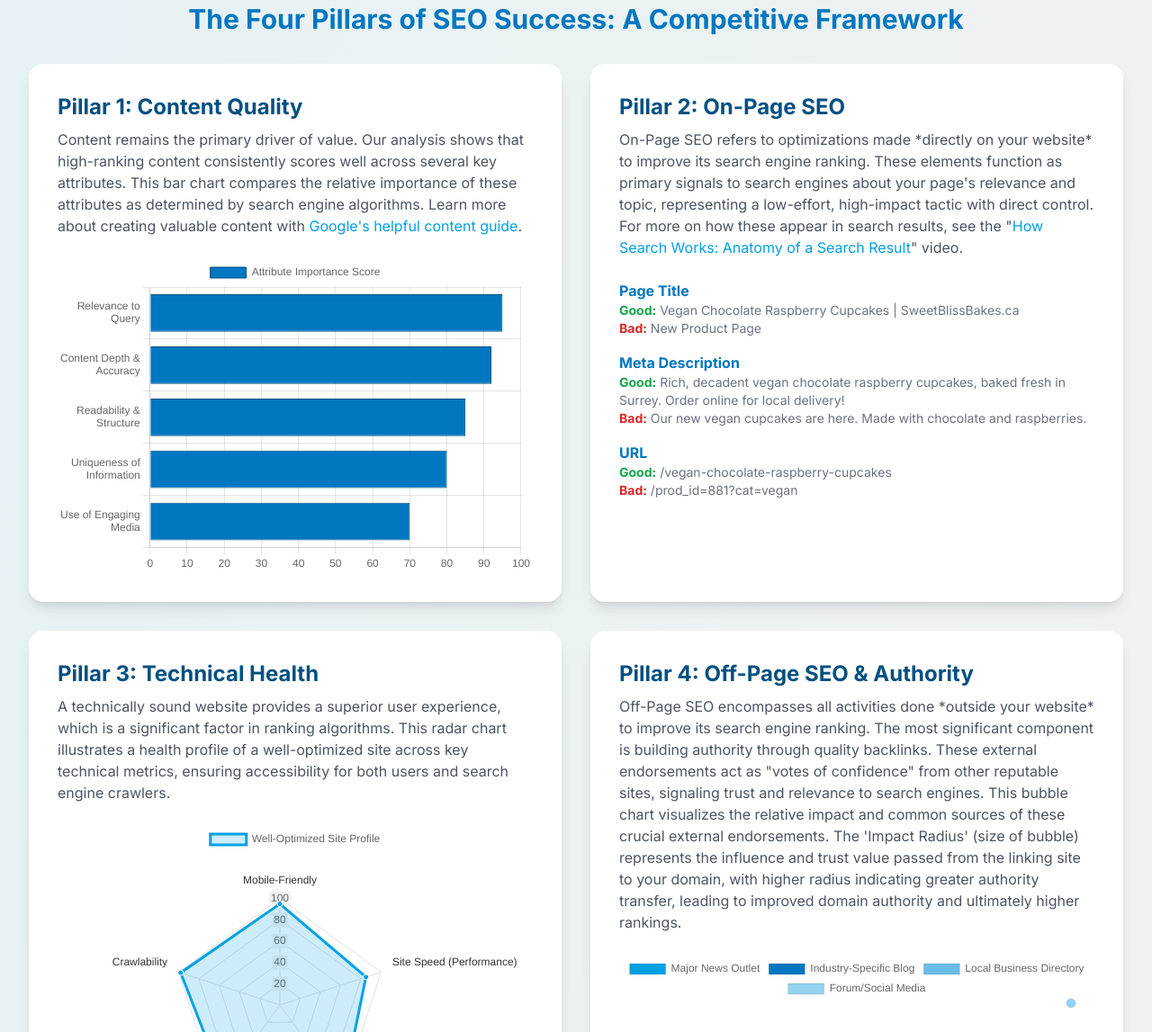
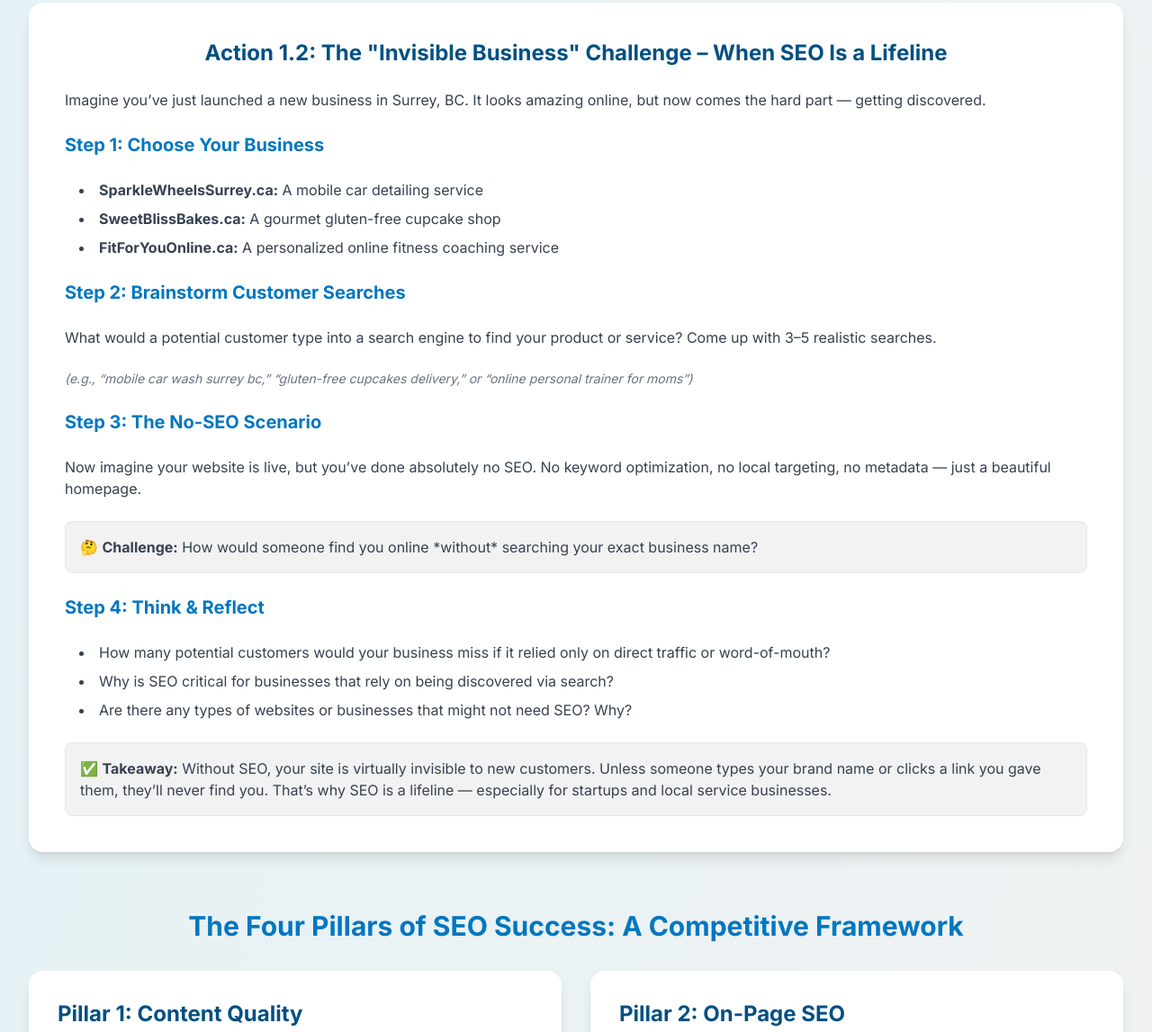
Before and after one commit to pritiyadav888/search_engine_optimization, a plain HTML site: page week_1.html in a window 1280 px wide. Shown: the part 3493-4640 px from the top of the page at 90% size. Drawn offline with nearby package versions, Linux system fonts and the light colour scheme.

Commit message:
Update week_1.html

```diff
--- a/week_1.html
+++ b/week_1.html
@@ -206,7 +206,7 @@
           </div>
         </div>
       </section>
-      <!-- Action 1.1: Search Engine Ranking Analysis Activity -->
+      <!-- Action 1.4: Search Engine Ranking Analysis Activity -->
       <section>
         <!-- Action 1.4: Search Engine Ranking Activity -->
         <div class="mt-12 mb-20 md:mb-24">
@@ -429,6 +429,99 @@
             <div class="chart-container h-80 md:h-96">
               <canvas id="ctrChart"></canvas>
             </div>
+          </div>
+        </div>
+      </section>
+
+      <!-- Action 1.2: The Invisible Business Challenge -->
+      <section class="mb-16">
+        <div class="bg-white rounded-2xl shadow-lg p-6 md:p-10 space-y-6">
+          <h3 class="text-2xl font-bold text-[#005082] text-center mb-4">
+            Action 1.2: The "Invisible Business" Challenge – When SEO Is a
+            Lifeline
+          </h3>
+
+          <p class="text-base text-gray-700">
+            Imagine you’ve just launched a new business in Surrey, BC. It looks
+            amazing online, but now comes the hard part — getting discovered.
+          </p>
+
+          <h4 class="text-xl font-semibold text-[#0077C0] mt-4">
+            Step 1: Choose Your Business
+          </h4>
+          <ul
+            class="list-disc list-inside text-base text-gray-700 space-y-2 ml-4"
+          >
+            <li>
+              <strong>SparkleWheelsSurrey.ca:</strong> A mobile car detailing
+              service
+            </li>
+            <li>
+              <strong>SweetBlissBakes.ca:</strong> A gourmet gluten-free cupcake
+              shop
+            </li>
+            <li>
+              <strong>FitForYouOnline.ca:</strong> A personalized online fitness
+              coaching service
+            </li>
+          </ul>
+
+          <h4 class="text-xl font-semibold text-[#0077C0] mt-4">
+            Step 2: Brainstorm Customer Searches
+          </h4>
+          <p class="text-base text-gray-700">
+            What would a potential customer type into a search engine to find
+            your product or service? Come up with 3–5 realistic searches.
+          </p>
+          <p class="text-sm text-gray-500 italic">
+            (e.g., “mobile car wash surrey bc,” “gluten-free cupcakes delivery,”
+            or “online personal trainer for moms”)
+          </p>
+
+          <h4 class="text-xl font-semibold text-[#0077C0] mt-4">
+            Step 3: The No-SEO Scenario
+          </h4>
+          <p class="text-base text-gray-700">
+            Now imagine your website is live, but you’ve done absolutely no SEO.
+            No keyword optimization, no local targeting, no metadata — just a
+            beautiful homepage.
+          </p>
+
+          <div class="bg-[#F2F2F2] rounded-lg p-4 border border-gray-200 mt-2">
+            <p class="text-gray-700 text-base">
+              🤔 <strong>Challenge:</strong> How would someone find you online
+              *without* searching your exact business name?
+            </p>
+          </div>
+
+          <h4 class="text-xl font-semibold text-[#0077C0] mt-4">
+            Step 4: Think & Reflect
+          </h4>
+          <ul
+            class="list-disc list-inside text-base text-gray-700 space-y-2 ml-4"
+          >
+            <li>
+              How many potential customers would your business miss if it relied
+              only on direct traffic or word-of-mouth?
+            </li>
+            <li>
+              Why is SEO critical for businesses that rely on being discovered
+              via search?
+            </li>
+            <li>
+              Are there any types of websites or businesses that might not need
+              SEO? Why?
+            </li>
+          </ul>
+
+          <div class="mt-6 bg-[#F2F2F2] p-4 rounded-lg border border-gray-200">
+            <p class="text-gray-700 text-base">
+              ✅ <strong>Takeaway:</strong> Without SEO, your site is virtually
+              invisible to new customers. Unless someone types your brand name
+              or clicks a link you gave them, they’ll never find you. That’s why
+              SEO is a lifeline — especially for startups and local service
+              businesses.
+            </p>
           </div>
         </div>
       </section>
```
